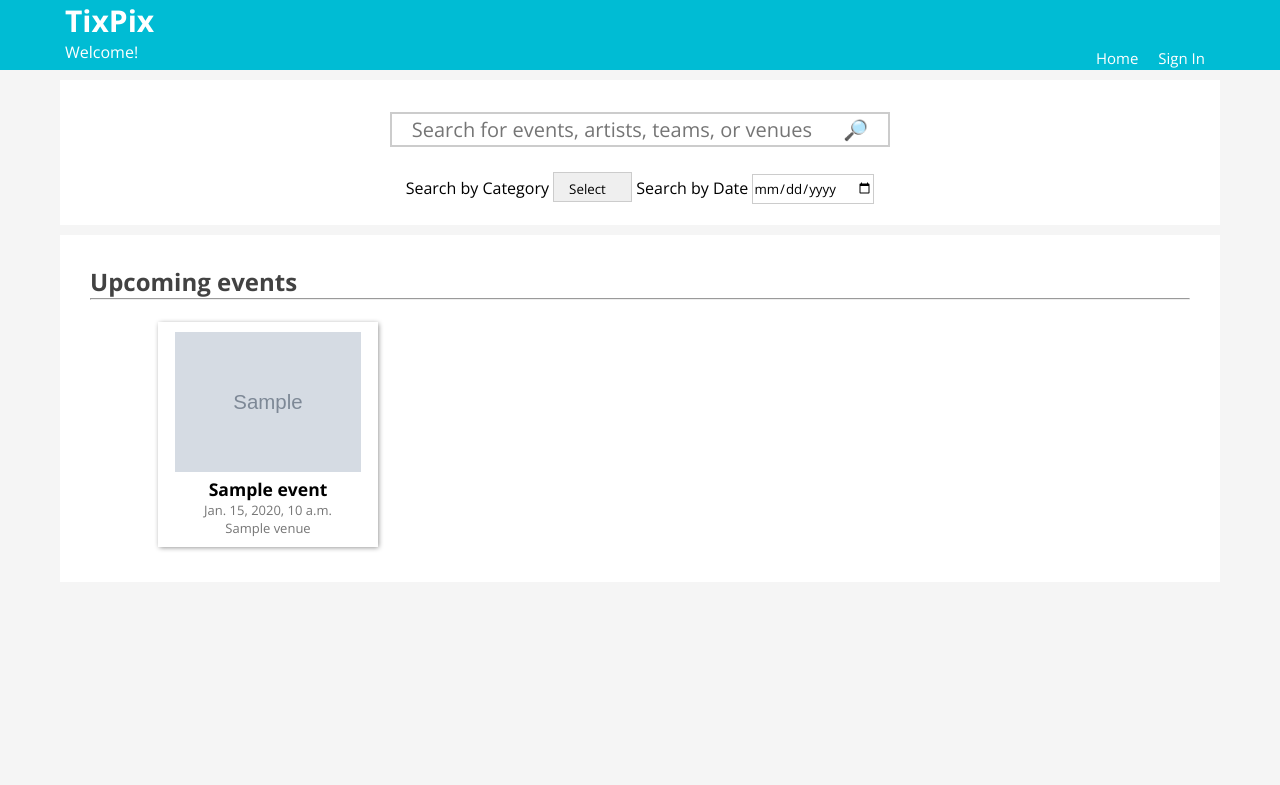
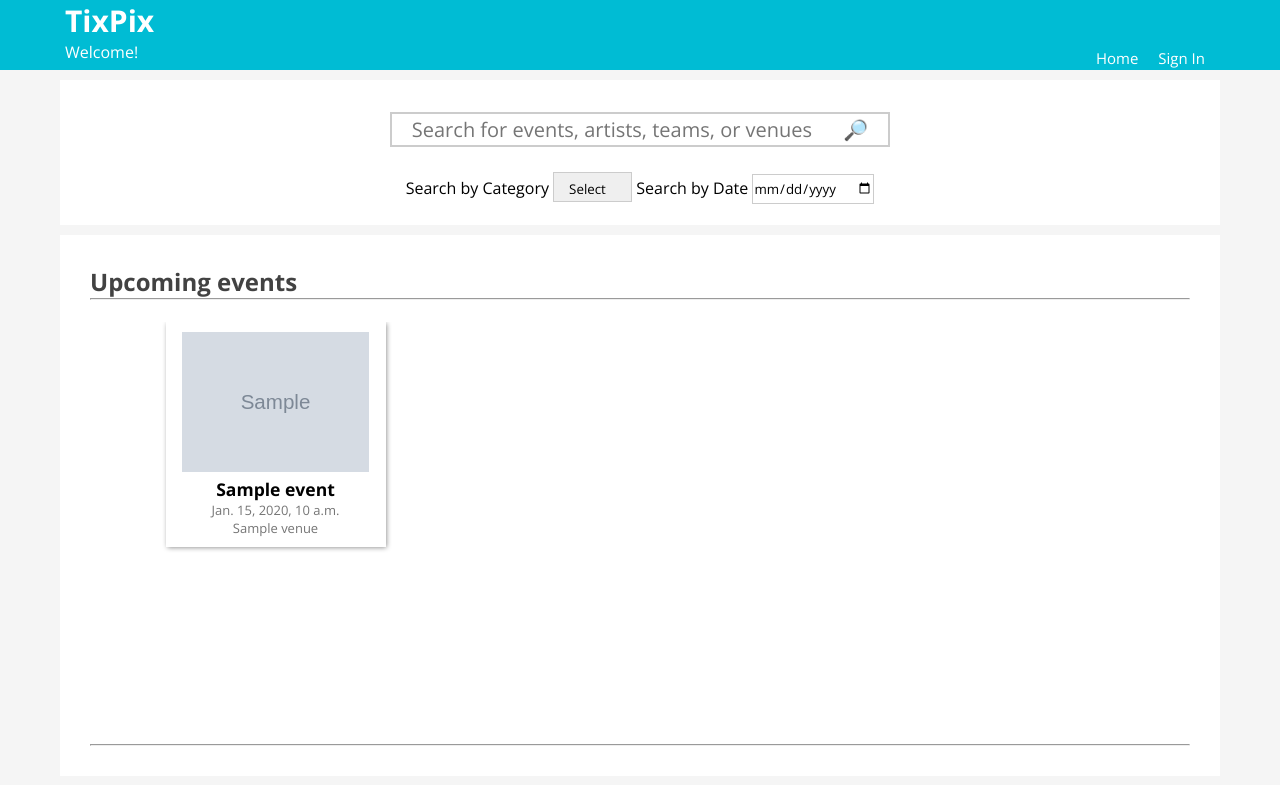
Before and after one commit to jpdoherty90/Project_Week, a Django app: page / in a window 1280 px wide. Shown: the top 785 px of the page. Run offline with Django 3.2, Linux system fonts and the light colour scheme; tables that the repository leaves empty hold one stand-in row (values such as "Sample post"); grey boxes marked "Sample" are stand-in pictures; some libraries are stand-ins or nearby versions.

Commit message:
scrolling

```diff
--- a/apps/stubhub/static/stubhub/css/style.css
+++ b/apps/stubhub/static/stubhub/css/style.css
@@ -24,9 +24,14 @@ div#events_list{
     column-gap: 2px;
     columns:4;
     width: 90%;
-	max-width: 1100px;
+    max-width: 970px;
+    /* max-height: 970px;  */
     margin: auto;
     text-align:center;
+}
+div.list_container{
+    overflow: scroll;
+    height: 400px;
 }
 div.event{
     background-color: white;
@@ -37,7 +42,6 @@ div.event{
     margin-bottom:5px;
     box-shadow: .5px .5px 5px #888888;
 }
-
 
 .nav_link {
     color: white;
--- a/apps/stubhub/templates/stubhub/home.html
+++ b/apps/stubhub/templates/stubhub/home.html
@@ -28,9 +28,13 @@
             </h2>
             <hr>
             <br>
-            <div id='events_list'>
+            <div class="list_container">
+            <div id='events_list' >
                 {% include 'stubhub/snippets/event_list.html' %}
             </div>
+            </div>
+        <br>
+        <hr>
         </div>
     </body>
 </div>
--- a/apps/stubhub/templates/stubhub/search_results.html
+++ b/apps/stubhub/templates/stubhub/search_results.html
@@ -20,8 +20,10 @@
         <h3 class="grey_text">{{num_results}} results for {{query}}</h3>
         <hr>
         <br>
+    <div class="list_container">
     <div id='events_list'>
         {% include 'stubhub/snippets/event_list.html' %}
+    </div>
     </div>
     </div>
 </body>
```
